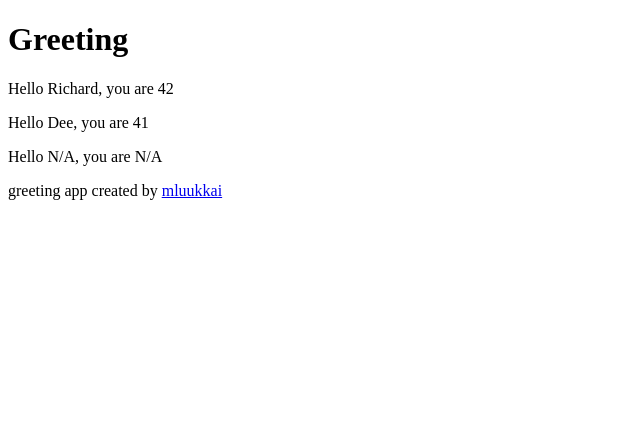
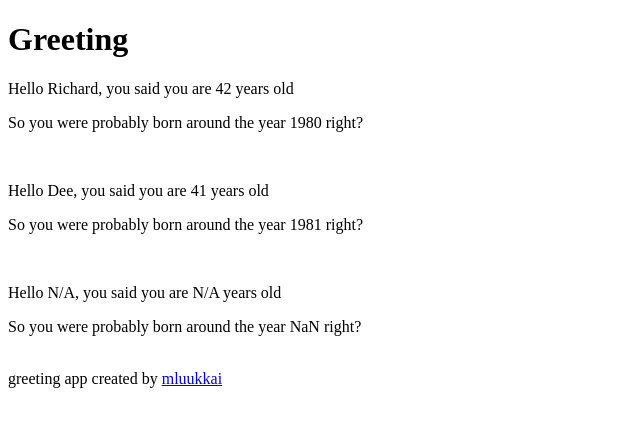
Before and after one commit to webbuyrich/fullstackopen, a React (Create React App) app in the folder part1/begin/: page / in a window 1280 px wide. Shown: the top 426 px of the page, without its empty margins (0-640 px from the left). Built offline with nearby package versions, Linux system fonts and the light colour scheme.

Commit message:
destructured props by adding them to constants. destructured bornYear

```diff
--- a/part1/begin/src/App.js
+++ b/part1/begin/src/App.js
@@ -1,8 +1,17 @@
 /* adding props to components */
 const Hello = (props) =>{
+
+  const name = props.name
+  const age = props.age
+  /*Guessing the year of person being greeted */
+  const bornYear = () =>  new Date().getFullYear() - age
+
+
   return(
     <div>
-      <p>Hello {props.name}, you are {props.age}</p>
+      <p>Hello {name}, you said you are {age} years old</p>
+      <p>So you were probably born around the year {bornYear()} right?</p>
+      <br />
     </div>
   )
 }
@@ -20,14 +29,14 @@ const App = () => {
   const name  = 'Richard'
   const age   = 42
   return(
-    <>
+    <div>
       <h1>Greeting</h1>
       {/* render the Hello component inside the App component */}
       <Hello name={name} age={age}/>
       <Hello name="Dee" age={32+9}/>
       <Hello name="N/A" age='N/A'/>
       <Footer />
-      </>
+    </div>
   )
 }
 
```
